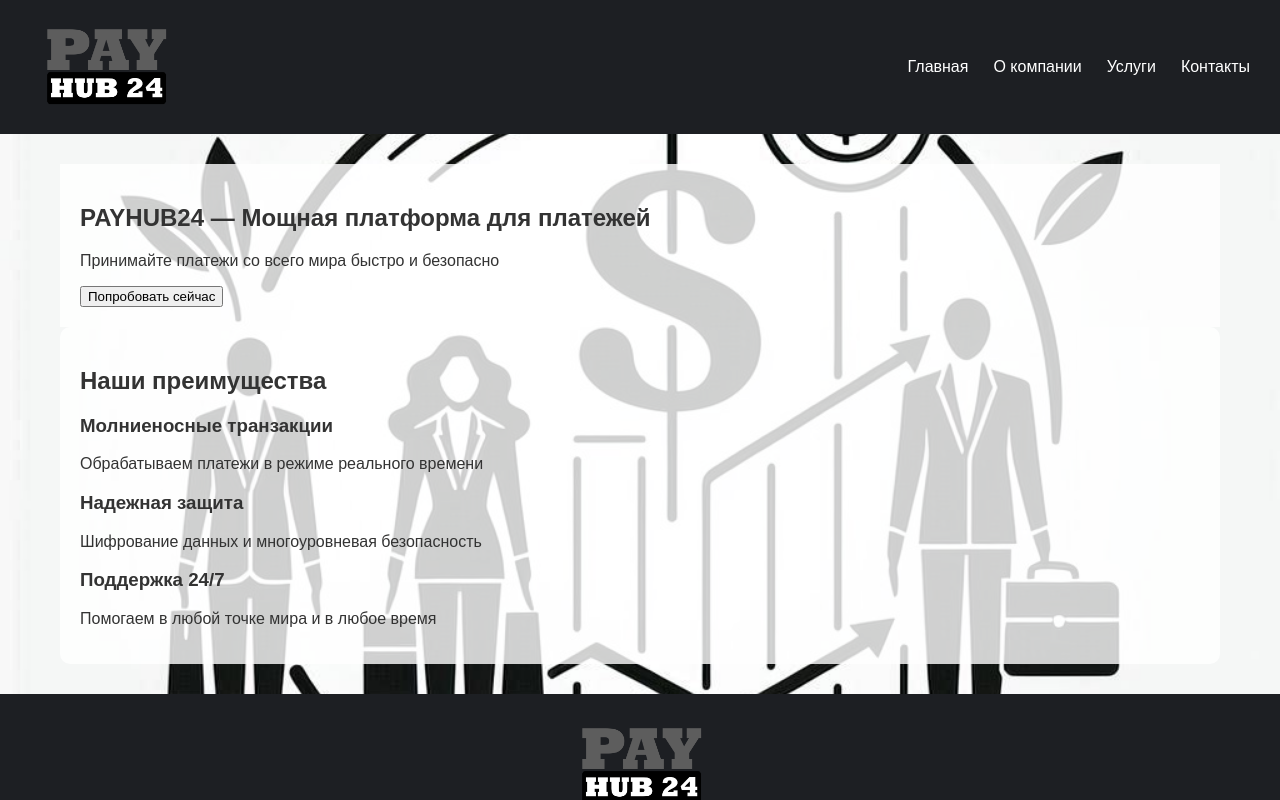
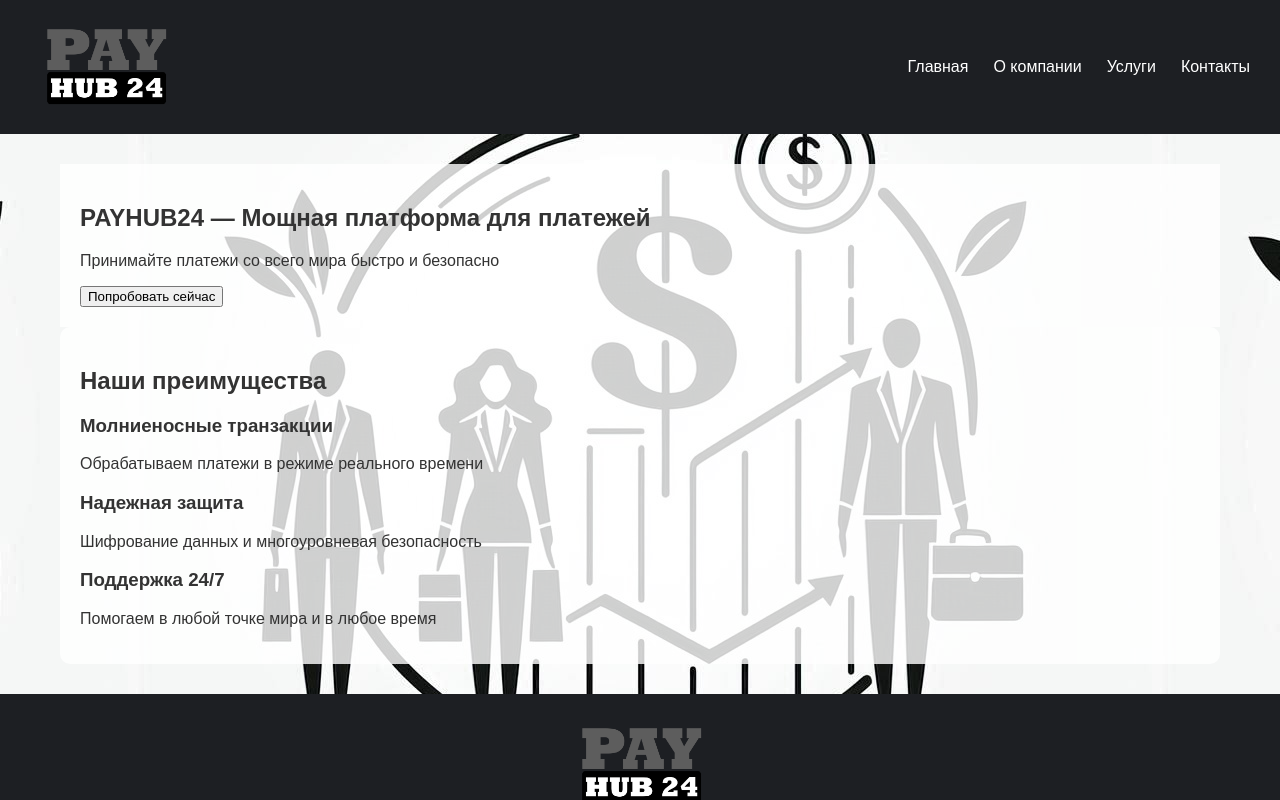
Before and after one commit to Alekseyshing/payhub24, a website: page public/index.html in a window 1280 px wide. Drawn offline with nearby package versions, Linux system fonts and the light colour scheme.

Commit message:
background fix

```diff
--- a/public/css/style.css
+++ b/public/css/style.css
@@ -39,8 +39,8 @@
     font-family: 'Poppins', sans-serif;
     background: #f6f8fb;
     transition: background-image 0.9s ease-in-out;
-    background-repeat: no-repeat;
-    background-size: cover;      /* Изображение масштабируется так, чтобы полностью покрыть область */
+    /* background-repeat: no-repeat; */
+    /* background-size: cover;      Изображение масштабируется так, чтобы полностью покрыть область */
     background-position: center;
     color: #333;
 }
```
